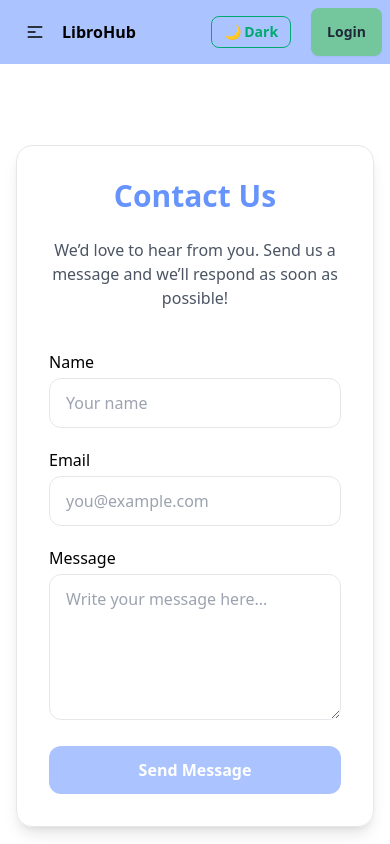
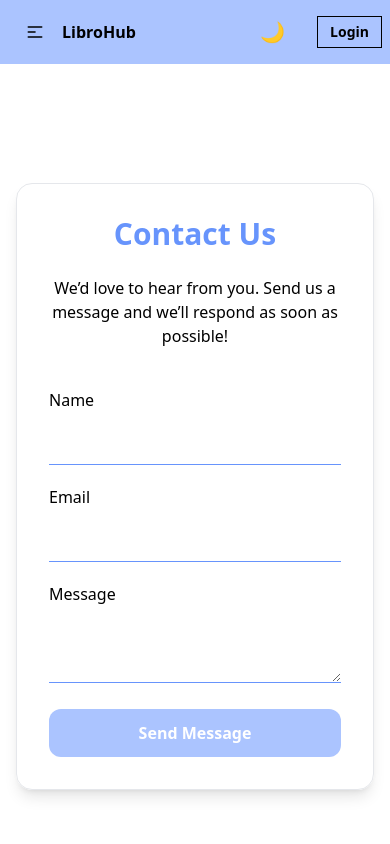
Before and after one commit to ASHIK-KHAN-ATUL/11th-assignment-client-main, a React (Vite) app: page /contact in a window 390 px wide. Shown: the top 844 px of the page. Built offline with nearby package versions, Linux system fonts and the light colour scheme; no server answers.

Commit message:
readme.md and login page registation page improve and navbar toggle for mobile fixed

```diff
--- a/src/Components/BorrowingTipsFAQ .jsx
+++ b/src/Components/BorrowingTipsFAQ .jsx
@@ -39,7 +39,7 @@ const BorrowingTipsFAQ = () => {
 
 
       <div className=" mb-20">
-        <h3 className="text-xl font-medium mb-4">Borrowing Tips</h3>
+        <h3 className="text-2xl font-medium mb-8 border-l-4 border-[#6794fc] px-5">Borrowing Tips</h3>
         <ul className="list-disc pl-6 space-y-2">
           {tips.map((tip, index) => (
             <li key={index} className="text-[#6794fc] md:text-xl">{tip}</li>
@@ -48,17 +48,17 @@ const BorrowingTipsFAQ = () => {
       </div>
 
       <div className="">
-        <h3 className="text-xl font-medium mb-4">Frequently Asked Questions</h3>
+        <h3 className="text-2xl font-medium mb-8 border-l-4 border-[#6794fc] px-5">Frequently Asked Questions</h3>
         {faqs.map((faq, index) => (
           <div
             key={index}
-            className={`faq-item mb-4 p-4 bg-[#abc4ff] duration-500 border border-[#90e0ef] rounded-lg cursor-pointer ${openFAQ === index ? "" : "bg-transparent"}`}
+            className={`faq-item mb-4 p-4  duration-500 border border-[#90e0ef] rounded-lg cursor-pointer ${openFAQ === index ? "" : "bg-transparent"}`}
             onClick={() => toggleFAQ(index)}
           >
             <div className="faq-question">
-              <h4 className="text-lg font-semibold text-black">{faq.question}</h4>
+              <h4 className="text-lg font-semibold ">{faq.question}</h4>
             </div>
-            {openFAQ === index && <p className="faq-answer text-black mt-2">{faq.answer}</p>}
+            {openFAQ === index && <p className="faq-answer  mt-2">{faq.answer}</p>}
           </div>
         ))}
       </div>
--- a/src/Components/Contact.jsx
+++ b/src/Components/Contact.jsx
@@ -6,7 +6,7 @@ const Contact = () => {
         <div className="min-h-screen flex items-center justify-center py-10 px-4">
             <div className="w-full max-w-3xl  border p-8 rounded-2xl shadow-lg">
                 <h2 className="text-3xl font-bold text-center text-[#6794fc] mb-6">Contact Us</h2>
-                <p className="text-center mb-10 text-gray-600">We’d love to hear from you. Send us a message and we’ll respond as soon as possible!</p>
+                <p className="text-center mb-10 ">We’d love to hear from you. Send us a message and we’ll respond as soon as possible!</p>
 
                 <form className="space-y-5">
 
@@ -15,8 +15,8 @@ const Contact = () => {
                         <input
                             type="text"
                             name='name'
-                            placeholder="Your name"
-                            className="w-full px-4 py-3 border rounded-xl outline-none bg-transparent focus:ring-2 focus:ring-[#6794fc]"
+
+                            className="w-full px-4 py-3 border-[#6794fc] outline-none border-b rounded-none bg-transparent  "
                             required
                         />
                     </div>
@@ -26,8 +26,8 @@ const Contact = () => {
                         <input
                             type="email"
                             name='email'
-                            placeholder="you@example.com"
-                            className="w-full bg-transparent px-4 py-3 border rounded-xl outline-none focus:ring-2 focus:ring-[#abc4ff]"
+
+                            className="w-full bg-transparent px-4 py-3 border-[#6794fc] outline-none border-b rounded-none  "
                             required
                         />
                     </div>
@@ -35,10 +35,10 @@ const Contact = () => {
                     <div>
                         <label className="block mb-1 font-medium">Message</label>
                         <textarea
-                            rows="5"
+                            rows="3"
                             name='message'
-                            placeholder="Write your message here..."
-                            className="w-full bg-transparent px-4 py-3 border rounded-xl outline-none focus:ring-2 focus:ring-[#abc4ff]"
+
+                            className="w-full bg-transparent px-4  border-[#6794fc] outline-none border-b rounded-none  "
                             required
                         />
                     </div>
--- a/src/Components/Navbar.jsx
+++ b/src/Components/Navbar.jsx
@@ -8,6 +8,8 @@ const Navbar = ({ theme, setTheme }) => {
     const {user, logout} = useContext(AuthContext);
     const [isHover, setIsHover] = useState(false);
     const location = useLocation();
+    const [dropdown, setDropdown] = useState(false)
+    console.log(dropdown)
 
     useEffect(() => {
         document.documentElement.setAttribute("data-theme", theme);
@@ -15,22 +17,22 @@ const Navbar = ({ theme, setTheme }) => {
       }, [theme]);
 
     const links = <>
-                <li> <NavLink to="/" >Home</NavLink> </li>
-                <li> <NavLink to="/all-book" >All Books</NavLink> </li>
-                <li> <NavLink to="/add-book" >Add Book</NavLink> </li>
-                <li> <NavLink to="/borrowed-book" >Borrowed Book</NavLink> </li>
+                <li> <NavLink to="/"  onClick={()=>setDropdown(false)}>Home</NavLink> </li>
+                <li> <NavLink to="/all-book" onClick={()=>setDropdown(false)}>All Books</NavLink> </li>
+                <li> <NavLink to="/add-book" onClick={()=>setDropdown(false)} >Add Book</NavLink> </li>
+                <li> <NavLink to="/borrowed-book" onClick={()=>setDropdown(false)} >Borrowed Book</NavLink> </li>
             </>
 
     return (
         <div className={`navbar bg-[#abc4ff]  sticky top-0 z-50`}>
             <div className="navbar-start">
                 <div className="dropdown">
-                        <div tabIndex={0} role="button" className="btn btn-ghost  lg:hidden">
+                        <div onClick={()=>setDropdown(!dropdown)} role="button" className="btn btn-ghost  lg:hidden">
                             <svg xmlns="http://www.w3.org/2000/svg" className="h-5 w-5" fill="none" viewBox="0 0 24 24" stroke="currentColor" >
                                 <path strokeLinecap="round" strokeLinejoin="round" strokeWidth="2"  d="M4 6h16M4 12h8m-8 6h16" />
                             </svg>
                         </div>
-                        <ul tabIndex={0} className="menu menu-sm dropdown-content  bg-[#abc4ff] drop-shadow-[0_4px_6px_rgba(56,189,248,0.5)] rounded-box z-[1] mt-3 w-52 p-2 shadow-xl" >{links}</ul>
+                        <ul className={` ${dropdown ? '' : 'hidden'} menu menu-sm absolute lg:hidden bg-[#abc4ff] border rounded-box z-[1]  w-52 p-2 shadow-xl`} >{links}</ul>
                 </div>
                 <p className=" font-bold text-base md:text-xl md:font-extrabold xl:text-3xl ">LibroHub</p>
             </div>
@@ -43,9 +45,9 @@ const Navbar = ({ theme, setTheme }) => {
 
                     <button
                         onClick={() => setTheme(theme === "light" ? "dark" : "light")}
-                        className="btn btn-sm btn-outline btn-success"
+                        className="btn btn-sm btn-outline border-none hover:bg-transparent text-xl "
                         >
-                        {theme === "light" ? "🌙 Dark" : "☀️ Light"}
+                        {theme === "light" ? "🌙  " : "☀️ "}
                     </button>
                 {
                     user ?
@@ -76,9 +78,9 @@ const Navbar = ({ theme, setTheme }) => {
                 <div className='flex gap-4 items-center'>
 
                     {location.pathname === '/login' ?
-                    (<NavLink to={'/register'} className='btn border-none hover:border-none bg-[#6cddf1] hover:bg-[#74c69d] transition-all duration-300 ease-in-out transform hover:scale-105 font-semibold hover:text-white'>Register</NavLink>)
+                    (<NavLink to={'/register'} className='btn btn-outline rounded-none btn-sm hover:bg-black text-black hover:text-white duration-500 '>Register</NavLink>)
                     :
-                    (<NavLink to={'/login'} className='btn border-none hover:border-none bg-[#74c69d] hover:bg-[#6cddf1] transition-all duration-300 ease-in-out transform hover:scale-105 font-semibold hover:text-white'>Login</NavLink>)}
+                    (<NavLink to={'/login'} className='btn btn-outline rounded-none btn-sm hover:bg-black text-black hover:text-white duration-500 '>Login</NavLink>)}
 
                 </div>
                 }
--- a/src/Pages/Login.jsx
+++ b/src/Pages/Login.jsx
@@ -46,7 +46,7 @@ const Login = () => {
     return (
         <div className="py-10  ">
             <div className="min-h-screen flex justify-center items-center ">
-                    <div className="card w-full max-w-lg shrink-0 rounded-none p-10 shadow-lg bg-[#e9f5db] bg-opacity-30 border-2 border-[#d8f3dc] shadow-[#d8f3dc]">
+                    <div className="card w-full max-w-lg shrink-0 rounded-none p-10 shadow-lg bg-[#abc4ff]/20  border-2 border-[#abc4ff] shadow-[#abc4ff]">
                         <h2 className="text-2xl font-bold text-center pt-7">Login your account</h2>
                         <form onSubmit={handleSubmit}  className="card-body">
 
@@ -54,14 +54,14 @@ const Login = () => {
                                 <label className="label">
                                     <span className="label-text">Email</span>
                                 </label>
-                                <input name="email" type="email" placeholder="email" className="input input-bordered" required />
+                                <input name="email" type="email"  className="input input-bordered" required />
                             </div>
 
                             <div className="form-control">
                                 <label className="label">
                                     <span className="label-text">Password</span>
                                 </label>
-                                <input name="password" type="password" placeholder="password" className="input input-bordered" required />
+                                <input name="password" type="password"  className="input input-bordered" required />
                                 <label className="label">
                                     <a href="#" className="label-text-alt link link-hover">Forgot password?</a>
                                 </label>
--- a/src/Pages/Register.jsx
+++ b/src/Pages/Register.jsx
@@ -49,7 +49,7 @@ const Register = () => {
         <div className="py-10 ">
 
         <div className="min-h-screen flex justify-center items-center">
-            <div className="card  w-full max-w-lg shrink-0 rounded-none p-10 shadow-lg bg-[#e9f5db] bg-opacity-30 border-2 border-[#d8f3dc] shadow-[#d8f3dc] ">
+            <div className="card  w-full max-w-lg shrink-0 rounded-none p-10 shadow-lg bg-[#abc4ff]/20 border-2 border-[#abc4ff] shadow-[#abc4ff] ">
                 <h2 className="text-2xl font-bold text-center pt-7">Register your account</h2>
                 <form onSubmit={handleSubmit}  className="card-body">
 
@@ -57,28 +57,28 @@ const Register = () => {
                         <label className="label">
                             <span className="label-text">Name</span>
                         </label>
-                        <input name="name" type="text" placeholder="Name" className="input input-bordered" required />
+                        <input name="name" type="text"  className="input input-bordered" required />
                     </div>
 
                     <div className="form-control">
                         <label className="label">
                             <span className="label-text">Photo Url</span>
                         </label>
-                        <input name="photo" type="text" placeholder="Photo Url" className="input input-bordered"  />
+                        <input name="photo" type="text"  className="input input-bordered"  />
                     </div>
 
                     <div className="form-control">
                         <label className="label">
                             <span className="label-text">Email</span>
                         </label>
-                        <input name="email" type="email" placeholder="email" className="input input-bordered" required />
+                        <input name="email" type="email"  className="input input-bordered" required />
                     </div>
 
                     <div className="form-control">
                         <label className="label">
                             <span className="label-text">Password</span>
                         </label>
-                        <input name="password" type="password" placeholder="password" className="input input-bordered" required />
+                        <input name="password" type="password"  className="input input-bordered" required />
                         <label className="label">
                             <a href="#" className="label-text-alt link link-hover">Forget password?</a>
                         </label>
```
Also changed, not shown: 1 other file (tests, documents, lock files or other folders).
